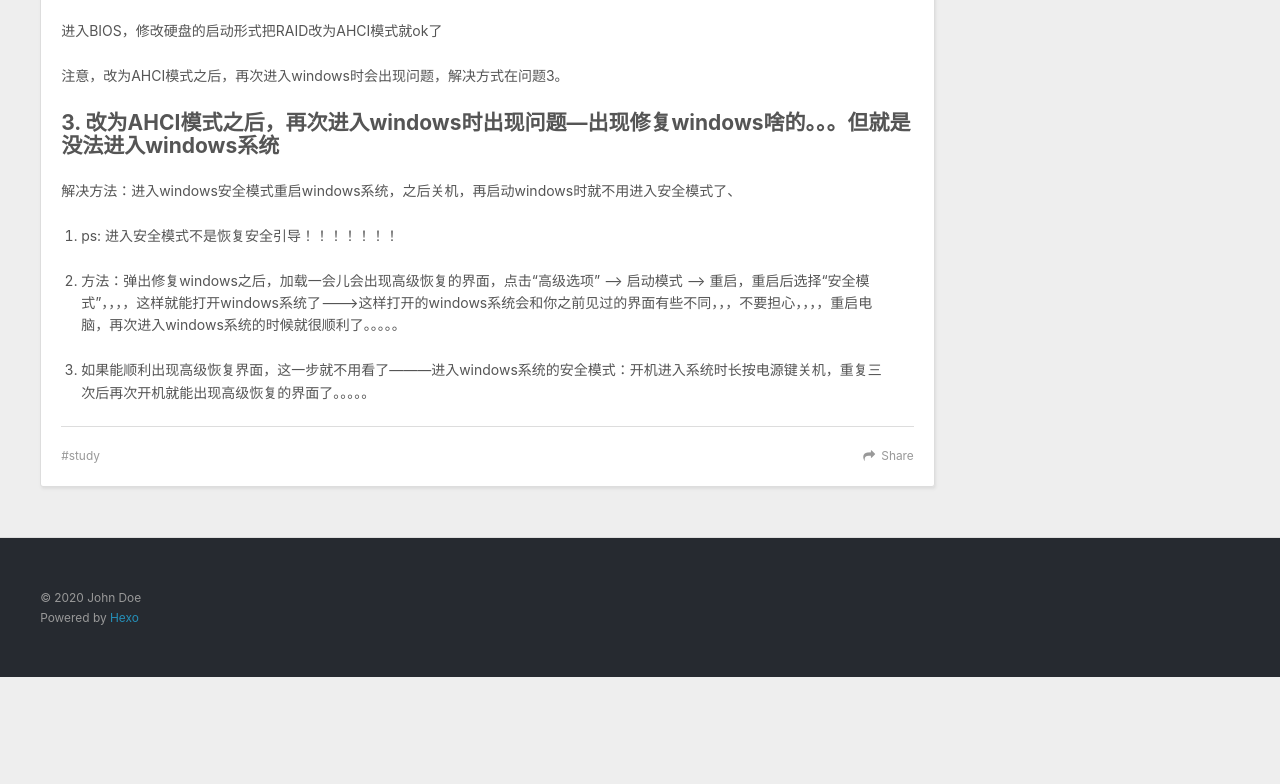
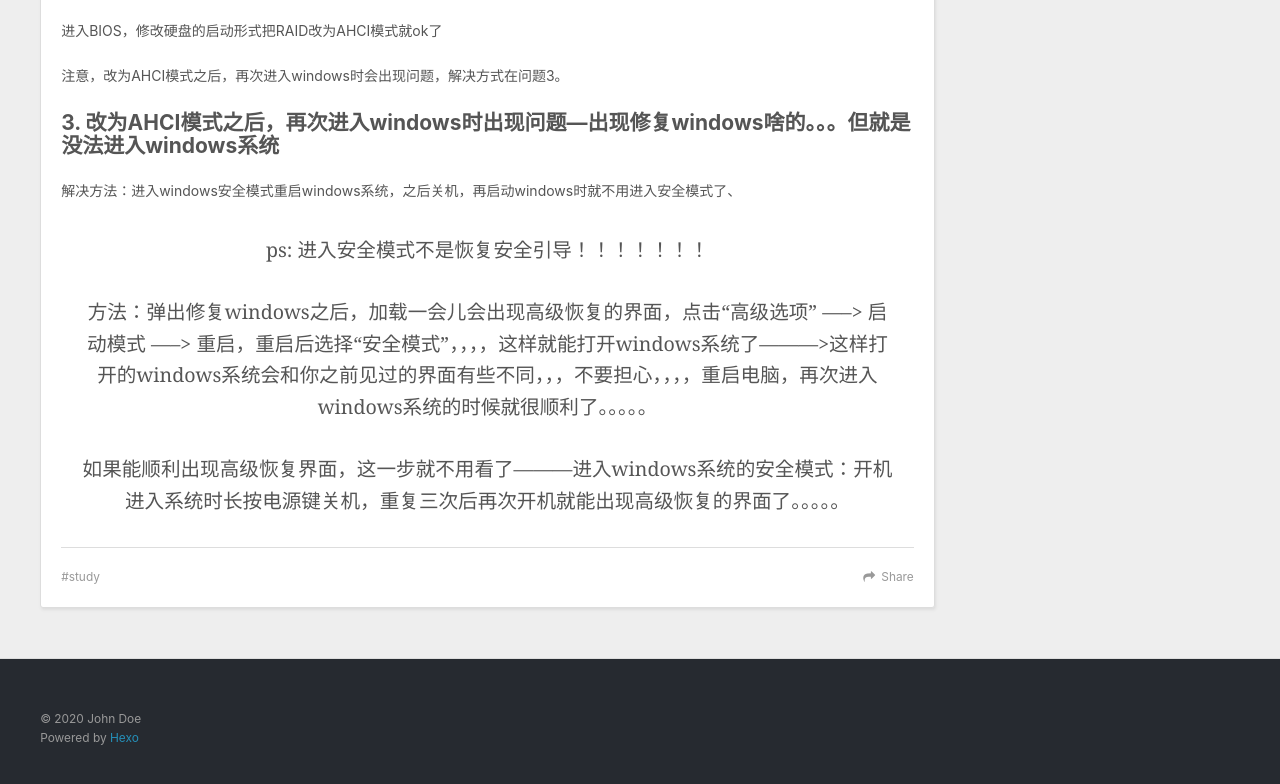
Before and after one commit to xiaolongyou/Blog, a plain HTML site: page 2020/05/10/manjaro安装时遇到的坑/index.html in a window 1280 px wide. Shown: the part 871-1655 px from the top of the page. Before the commit the page ends 1548 px from the top, so only its background shows below. Drawn offline with nearby package versions, Linux system fonts and the light colour scheme.

Commit message:
Site updated: 2020-05-10 19:21:07

```diff
--- a/2020/05/10/manjaro安装时遇到的坑/index.html
+++ b/2020/05/10/manjaro安装时遇到的坑/index.html
@@ -15,7 +15,7 @@
 <meta property="og:description" content="manjaro 以我个人的电脑为例（Dell G3）找manjaro源、烧制u盘等步骤网上的教程已经非常全了，我这里就不赘述了我会列举一些我在安装manjaro时遇到的一些问题请多查阅网上教程后（别就找一个教程），整理清楚思路后，再进行manjaro的安装 1. 进入启动u盘之前先进入BIOS关掉安全引导重启电脑后按F2（dell）进入BIOS界面，点击Secure Boot，将其修改为Disab">
 <meta property="og:locale" content="en_US">
 <meta property="article:published_time" content="2020-05-10T11:06:52.000Z">
-<meta property="article:modified_time" content="2020-05-10T11:17:33.476Z">
+<meta property="article:modified_time" content="2020-05-10T11:20:37.171Z">
 <meta property="article:author" content="John Doe">
 <meta property="article:tag" content="study">
 <meta name="twitter:card" content="summary">
@@ -95,19 +95,20 @@
 <h2 id="2-通过启动u盘进入到manjaro系统的程序安装界面后，显示找不到可使用的硬盘（因为硬盘是NVMe协议M2啥的—-我也不太清楚。。。。）"><a href="#2-通过启动u盘进入到manjaro系统的程序安装界面后，显示找不到可使用的硬盘（因为硬盘是NVMe协议M2啥的—-我也不太清楚。。。。）" class="headerlink" title="2. 通过启动u盘进入到manjaro系统的程序安装界面后，显示找不到可使用的硬盘（因为硬盘是NVMe协议M2啥的—-我也不太清楚。。。。）"></a>2. 通过启动u盘进入到manjaro系统的程序安装界面后，显示找不到可使用的硬盘（因为硬盘是NVMe协议M2啥的—-我也不太清楚。。。。）</h2><p>进入BIOS，修改硬盘的启动形式把RAID改为AHCI模式就ok了</p>
 <p>注意，改为AHCI模式之后，再次进入windows时会出现问题，解决方式在问题3。</p>
 <h2 id="3-改为AHCI模式之后，再次进入windows时出现问题—出现修复windows啥的。。。但就是没法进入windows系统"><a href="#3-改为AHCI模式之后，再次进入windows时出现问题—出现修复windows啥的。。。但就是没法进入windows系统" class="headerlink" title="3. 改为AHCI模式之后，再次进入windows时出现问题—出现修复windows啥的。。。但就是没法进入windows系统"></a>3. 改为AHCI模式之后，再次进入windows时出现问题—出现修复windows啥的。。。但就是没法进入windows系统</h2><p>解决方法：进入windows安全模式重启windows系统，之后关机，再启动windows时就不用进入安全模式了、</p>
-<ol>
-<li><p>ps: 进入安全模式不是恢复安全引导！！！！！！！</p>
-</li>
-<li><p>方法：弹出修复windows之后，加载一会儿会出现高级恢复的界面，点击“高级选项” —–&gt; 启动模式 —–&gt; 重启，重启后选择“安全模式”，，，，这样就能打开windows系统了———&gt;这样打开的windows系统会和你之前见过的界面有些不同，，，不要担心，，，，重启电脑，再次进入windows系统的时候就很顺利了。。。。。</p>
-</li>
-<li><p>如果能顺利出现高级恢复界面，这一步就不用看了———进入windows系统的安全模式：开机进入系统时长按电源键关机，重复三次后再次开机就能出现高级恢复的界面了。。。。。</p>
-</li>
-</ol>
+<blockquote>
+<p>ps: 进入安全模式不是恢复安全引导！！！！！！！</p>
+</blockquote>
+<blockquote>
+<p>方法：弹出修复windows之后，加载一会儿会出现高级恢复的界面，点击“高级选项” —–&gt; 启动模式 —–&gt; 重启，重启后选择“安全模式”，，，，这样就能打开windows系统了———&gt;这样打开的windows系统会和你之前见过的界面有些不同，，，不要担心，，，，重启电脑，再次进入windows系统的时候就很顺利了。。。。。</p>
+</blockquote>
+<blockquote>
+<p>如果能顺利出现高级恢复界面，这一步就不用看了———进入windows系统的安全模式：开机进入系统时长按电源键关机，重复三次后再次开机就能出现高级恢复的界面了。。。。。</p>
+</blockquote>
 
 
     </div>
     <footer class="article-footer">
-      <a data-url="http://yoursite.com/2020/05/10/manjaro%E5%AE%89%E8%A3%85%E6%97%B6%E9%81%87%E5%88%B0%E7%9A%84%E5%9D%91/" data-id="cka0yrbi90000zguh39ewf37w" class="article-share-link">Share</a>
+      <a data-url="http://yoursite.com/2020/05/10/manjaro%E5%AE%89%E8%A3%85%E6%97%B6%E9%81%87%E5%88%B0%E7%9A%84%E5%9D%91/" data-id="cka0yv0sd0000mouh79hs2fxl" class="article-share-link">Share</a>
 
 
   <ul class="article-tag-list" itemprop="keywords"><li class="article-tag-list-item"><a class="article-tag-list-link" href="/blog/tags/study/" rel="tag">study</a></li></ul>
```
Also changed, not shown: index.html (+10 -9 lines).
